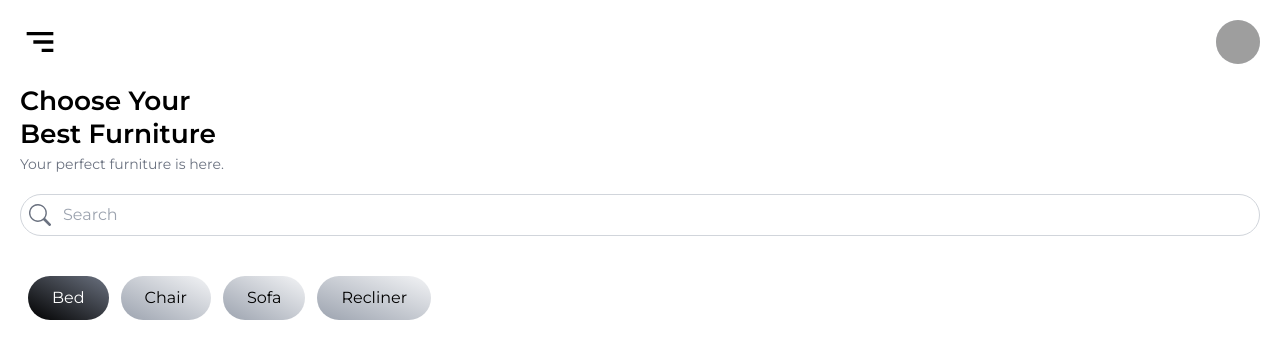
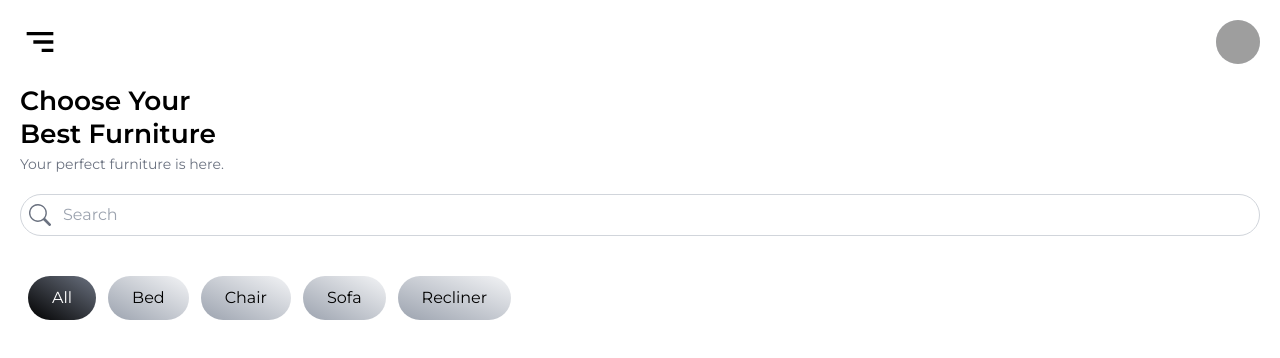
Before and after one commit to aziv7/react-vite-store, a React (Vite) app: page / in a window 1280 px wide. Shown: the top 358 px of the page. Built offline with nearby package versions, Linux system fonts and the light colour scheme; grey boxes are pictures that could not be loaded.

Commit message:
Update ProductCategries.jsx

```diff
--- a/src/components/ProductCategries.jsx
+++ b/src/components/ProductCategries.jsx
@@ -2,6 +2,7 @@ import React, { memo, useState } from 'react';
 import { BsSearch } from 'react-icons/bs';
 const ProductCategries = () => {
   const [categories, setCategories] = useState([
+    'All',
     'Bed',
     'Chair',
     'Sofa',
```
